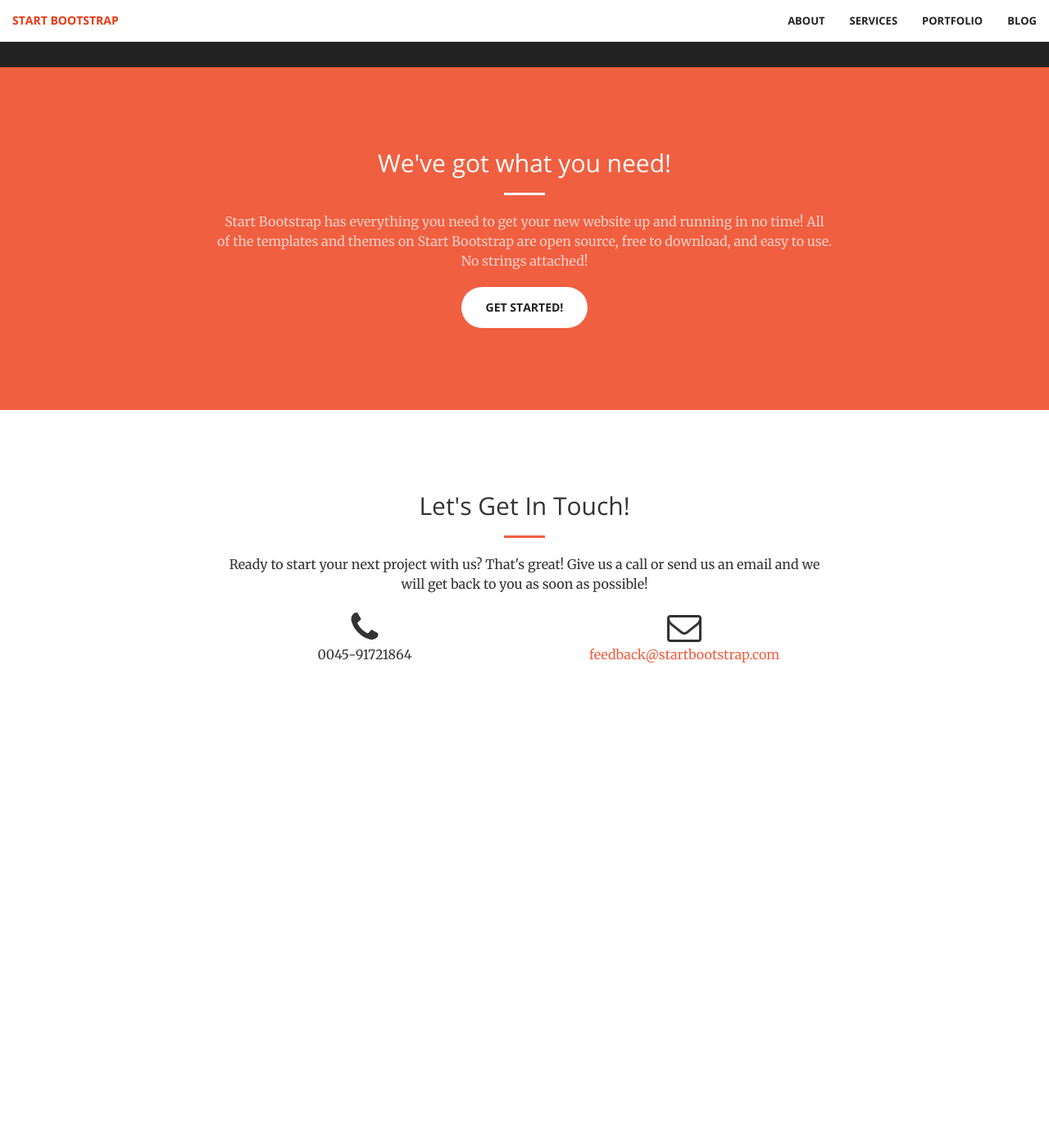
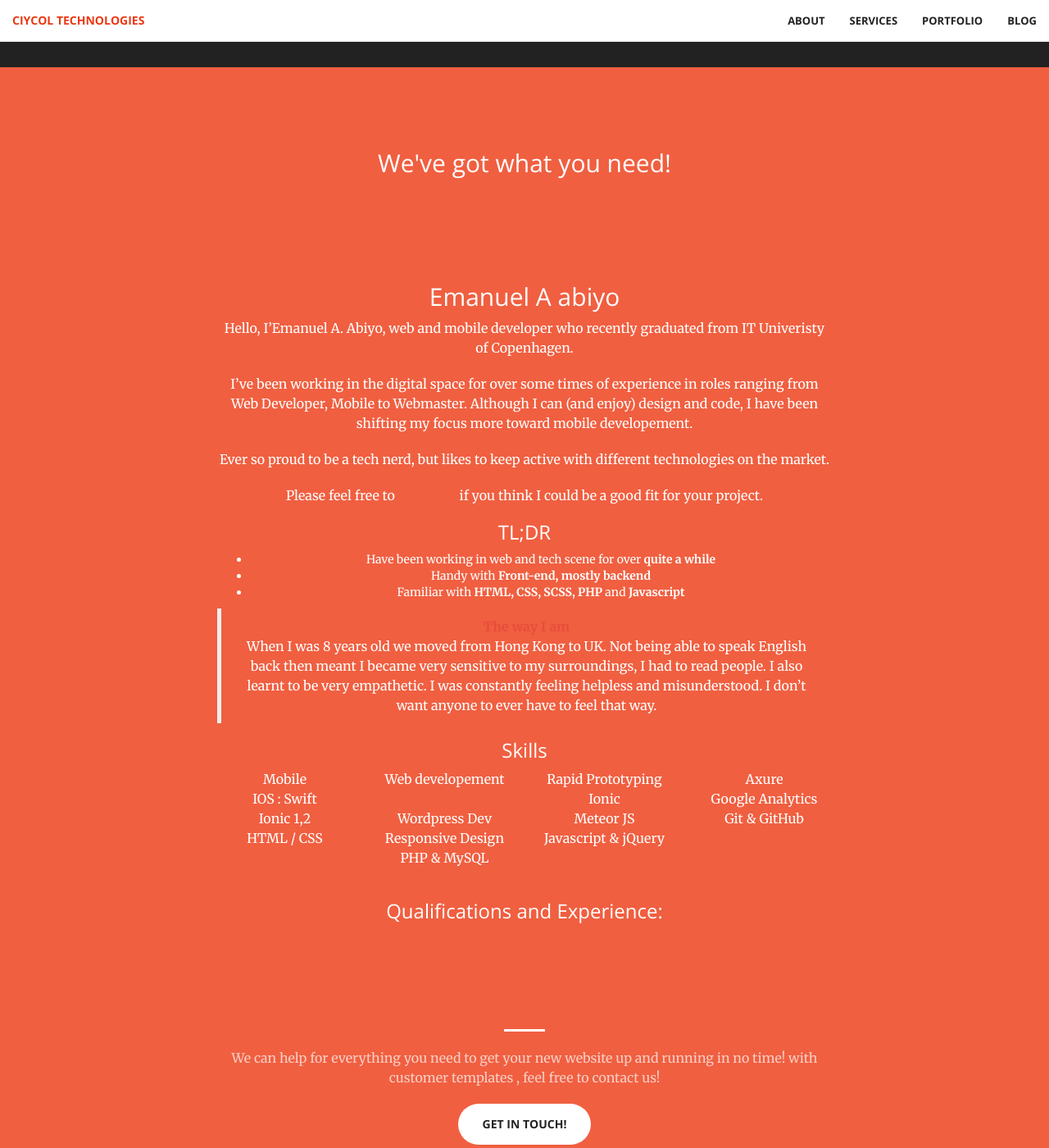
Before and after one commit to emabi16/portofolio, a Jekyll site: the page built from about.html, in a window 1280 px wide and 1400 px high, scrolled down 220 px. Shown: the whole window at 82% size. Built offline with Jekyll 4.4.1, drawn with Linux system fonts in a browser that asks for light colours; before the commit the page ends 1150 px from its top, so only the background shows below that.

Commit message:
First commit

```diff
--- a/_layouts/default.html
+++ b/_layouts/default.html
@@ -35,7 +35,7 @@
 					<span class="icon-bar"></span>
 					<span class="icon-bar"></span>
 					</button>
-					<a class="navbar-brand page-scroll" href="/">Start Bootstrap</a>
+					<a class="navbar-brand page-scroll" href="/">Ciycol technologies</a>
 				</div>
 				<!-- Collect the nav links, forms, and other content for toggling -->
 				<div class="collapse navbar-collapse" id="bs-example-navbar-collapse-1">
--- a/about.html
+++ b/about.html
@@ -7,9 +7,56 @@
 		<div class="row">
 			<div class="col-lg-8 col-lg-offset-2 text-center">
 				<h2 class="section-heading">We've got what you need!</h2>
+				 <section>
+					 <h2>Emanuel A abiyo</h2>
+ <p>Hello, I&#8217;Emanuel A. Abiyo,  web and mobile developer who recently graduated from IT Univeristy of Copenhagen.</p>
+ <p>I&#8217;ve been working in the digital space for over some times of experience in roles ranging from Web Developer, Mobile to Webmaster. Although I can (and enjoy) design and code, I have been shifting my focus more toward mobile developement.</p>
+ <p>Ever so proud to be a tech nerd, but likes to keep active with different technologies on the market.</p>
+ <p>Please feel free to <a href="https://twitter.com/emabia1" target="_blank">tweet me</a> if you think I could be a good fit for your project.</p>
+ <div id="highlights">
+ <h3>TL;DR</h3>
+ <ul>
+ <li>Have been working in web and tech scene for over <b>quite a while </b></li>
+ <li>Handy with <b>Front-end, mostly backend</b></li>
+ <li>Familiar with <strong>HTML, CSS, SCSS, PHP </strong>and<strong> Javascript  </strong></li>
+ </ul>
+ </div>
+ <blockquote><p><strong><span style="color: #e74d3b;">The way I am</span></strong><br />
+ When I was 8 years old we moved from Hong Kong to UK. Not being able to speak English back then meant I became very sensitive to my surroundings, I had to read people. I also learnt to be very empathetic. I was constantly feeling helpless and misunderstood. I don&#8217;t want anyone to ever have to feel that way.</p></blockquote>
+ <h3>Skills</h3>
+ <div class="row">
+ <div class="col-sm-6 col-md-3">
+ <p>Mobile<br />
+  IOS : Swift<br />
+  Ionic 1,2<br />
+ HTML / CSS<br />
+ </p>
+ </div>
+ <div class="col-sm-6 col-md-3">
+ <p>Web developement<br />
+  <br />
+ Wordpress Dev<br />
+ Responsive Design<br />
+ PHP &amp; MySQL</p>
+ </div>
+ <div class="col-sm-6 col-md-3">
+ <p>Rapid Prototyping<br />
+ Ionic <br />
+ Meteor JS<br />
+ Javascript &amp; jQuery</p>
+ </div>
+ <div class="col-sm-6 col-md-3">
+ <p>Axure<br />
+ Google Analytics<br />
+ Git &amp; GitHub</p>
+ </div>
+ </div>
+ <h3></h3>
+ <h3>Qualifications and Experience:</h3>
+				 </section>
 				<hr class="light">
-				<p class="text-faded">Start Bootstrap has everything you need to get your new website up and running in no time! All of the templates and themes on Start Bootstrap are open source, free to download, and easy to use. No strings attached!</p>
-				<a href="#" class="btn btn-default btn-xl">Get Started!</a>
+				<p class="text-faded">We can help for everything you need to get your new website up and running in no time! with customer templates , feel free to contact us!</p>
+				<a href="#" class="btn btn-default btn-xl">Get in touch!</a>
 			</div>
 		</div>
 	</div>
--- a/index.html
+++ b/index.html
@@ -15,8 +15,8 @@
 <aside class="bg-dark">
 	<div class="container text-center">
 		<div class="call-to-action">
-			<h2>Free Download at Start Bootstrap!</h2>
-			<a href="/services.html" class="btn btn-default btn-xl wow tada">Download Now!</a>
+			<h2>WEB &  mobile developement!</h2>
+			<a href="/services.html" class="btn btn-default btn-xl wow tada">Check Our Services!</a>
 		</div>
 	</div>
 </aside>
```
Also changed, not shown: other parts of index.html (+1 -1 lines).
